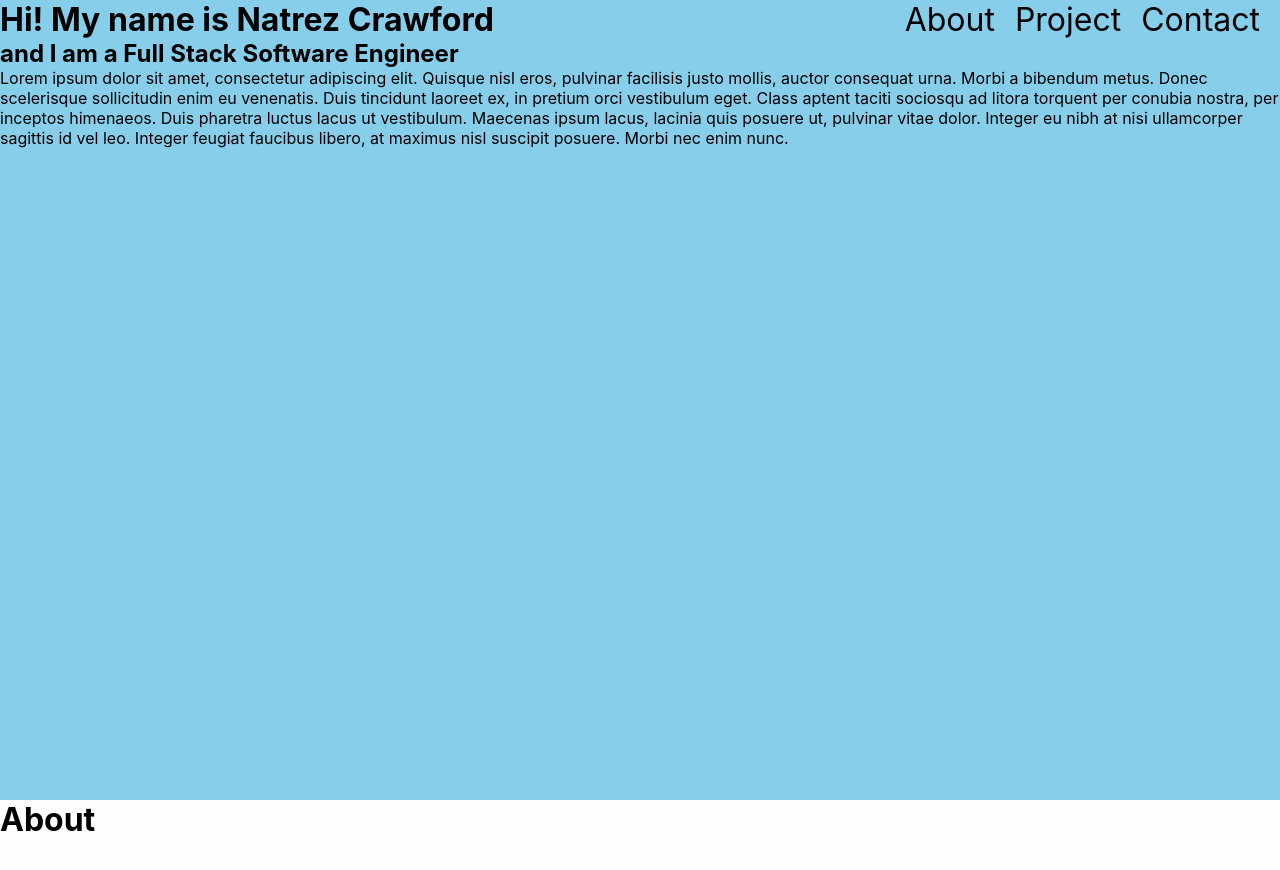
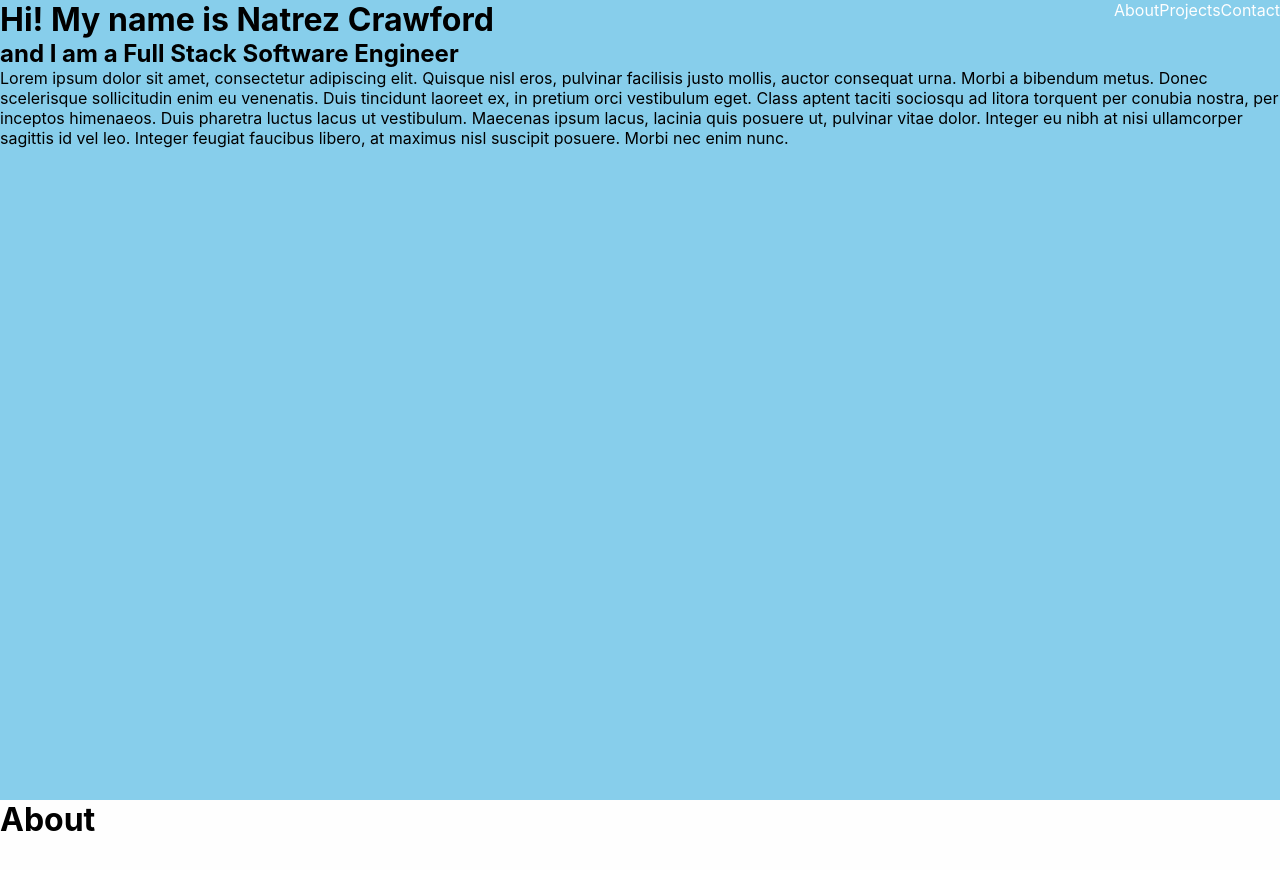
Before and after one commit to NatrezC/Natrez_Crawford_portfolio, a React (Create React App) app: page / in a window 1280 px wide. Shown: the top 870 px of the page. Built offline with nearby package versions, Linux system fonts and the light colour scheme.

Commit message:
gave components id's and imported react-scroll

```diff
--- a/src/App.css
+++ b/src/App.css
@@ -18,6 +18,7 @@
 .navbar ul{
   list-style: none;
   text-align: right;
+  color: #fefefe
 
 }
 .navbar ul li{
--- a/src/components/About/About.js
+++ b/src/components/About/About.js
@@ -8,7 +8,7 @@ class About extends React.Component {
         return (
             <div>
 
-                    <div className="about-section">
+                    <div className="about-section" id="about">
                         <h1>About</h1>
                     </div>
 
--- a/src/components/Contact/Contact.js
+++ b/src/components/Contact/Contact.js
@@ -8,7 +8,7 @@ class Contact extends React.Component {
         return (
             <div>
 
-                    <div className="contact-section">
+                    <div className="contact-section" id="contact">
                         <h1>Contact</h1>
                     </div>
 
--- a/src/components/Header/Navbar.js
+++ b/src/components/Header/Navbar.js
@@ -1,5 +1,6 @@
 import React, { Component } from 'react'
 import { render } from '@testing-library/react';
+import { Link } from 'react-scroll'
 import './Navbar.css'
 
 class Header extends Component {
@@ -8,9 +9,30 @@ class Header extends Component {
         return (
             <div className='navbar'>
                 <ul>
-                    <li>About</li>
-                    <li>Project</li>
-                    <li>Contact</li>
+                    <Link
+                        activeClass="active"
+                        to="about"
+                        spy={true}
+                        smooth={true}
+                        offset={-70}
+                        duration={500}
+                    >About</Link>
+                    <Link
+                        activeClass="active"
+                        to="projects"
+                        spy={true}
+                        smooth={true}
+                        offset={-70}
+                        duration={500}
+                    >Projects</Link>
+                    <Link
+                        activeClass="active"
+                        to="contact"
+                        spy={true}
+                        smooth={true}
+                        offset={-70}
+                        duration={500}
+                    >Contact</Link>
                 </ul>
             </div>
         )
--- a/src/components/Projects/Projects.js
+++ b/src/components/Projects/Projects.js
@@ -6,7 +6,7 @@ class Projects extends React.Component {
     render() {
         return (
             <div>
-                <div className="projects-section">
+                <div className="projects-section" id="projects">
                     <h1>Projects</h1>
                 </div>
 
```
Also changed, not shown: 1 other file (tests, documents, lock files or other folders).
